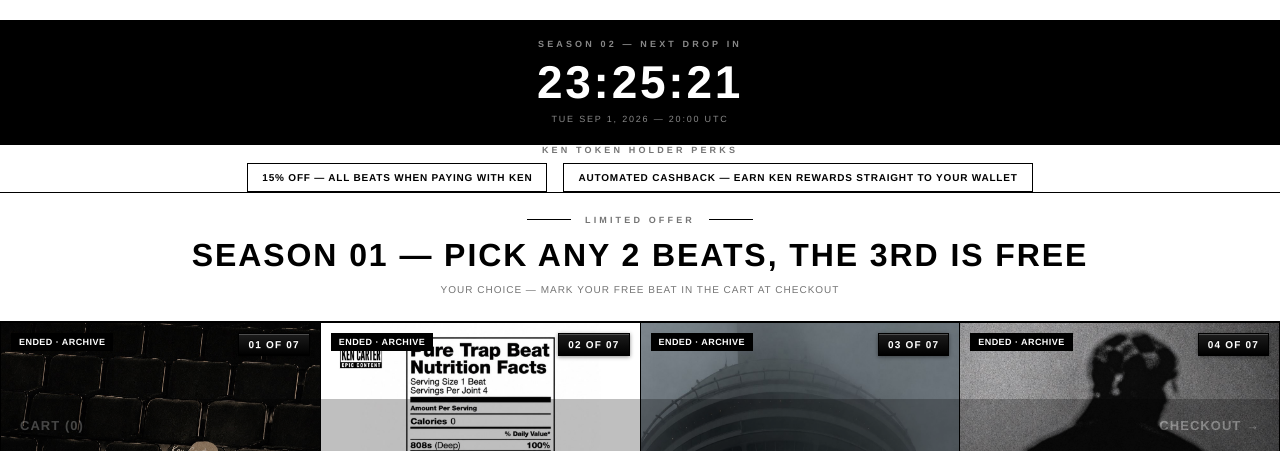
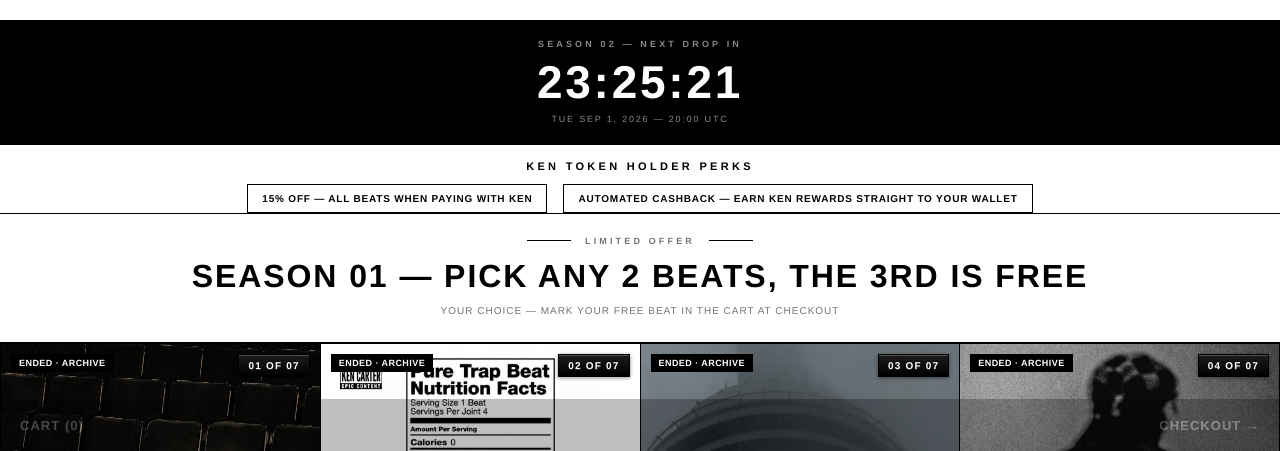
Before and after one commit to mtrm8/KENCARTER, a website: page index.html in a window 1280 px wide. Shown: the part 349-800 px from the top of the page. Drawn offline with Linux system fonts and the light colour scheme; no server answers.

Commit message:
Fine-tune Ken Token Holder Perks heading with larger font size, bold weight, and improved vertical margins

```diff
--- a/style.css
+++ b/style.css
@@ -1670,11 +1670,11 @@ button {
 
 .ken-benefits__kicker {
   display: block;
-  font-size: 9px;
-  font-weight: 700;
-  letter-spacing: 0.35em;
-  color: var(--gray);
-  margin: 0 auto 8px auto;
+  font-size: 11px;
+  font-weight: 800;
+  letter-spacing: 0.3em;
+  color: var(--black);
+  margin: 15px auto 12px auto;
   text-align: center;
 }
 
```
